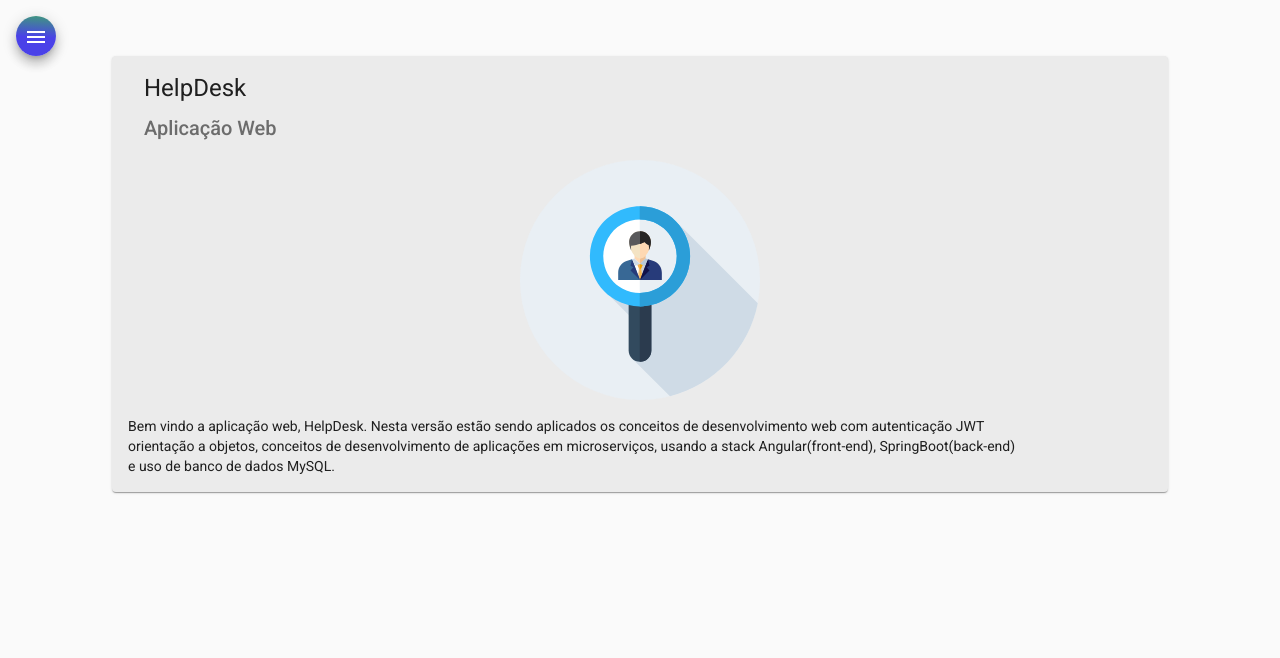
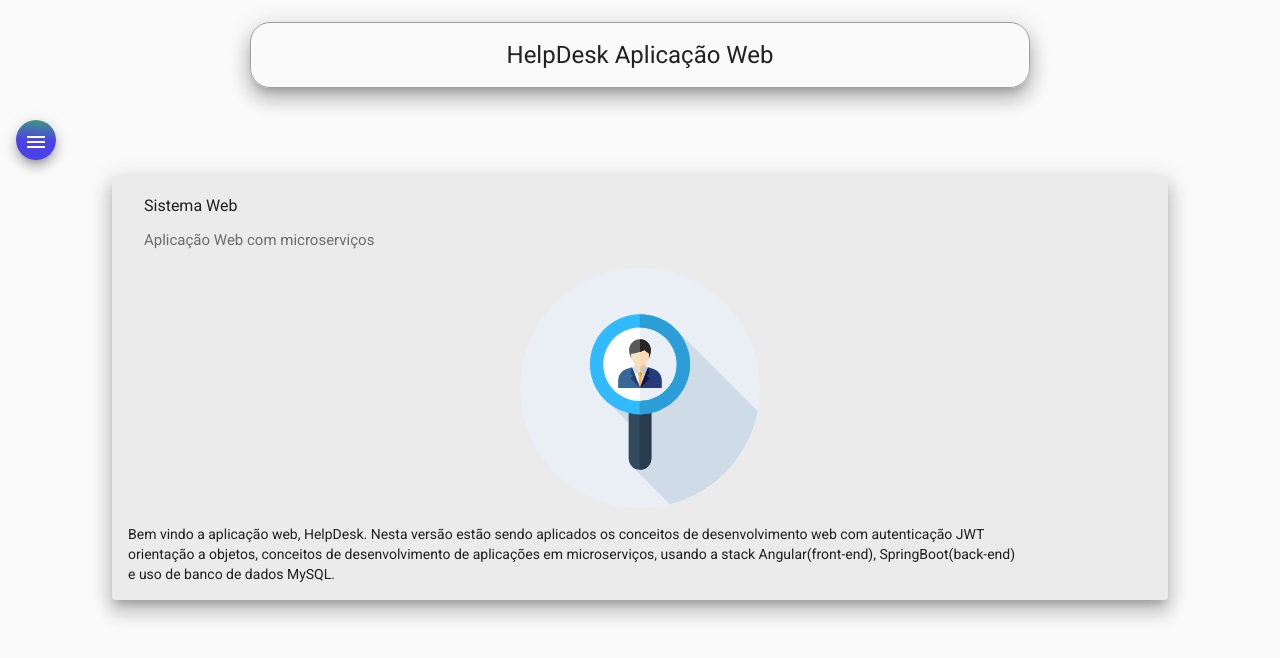
Before and after one commit to saulocapistrano/Front-Helpdesk, an Angular app in the folder front-helpdesk/helpdesk/: page /home in a window 1280 px wide. Shown: the top 658 px of the page. Built offline with nearby package versions, Linux system fonts and the light colour scheme.

Commit message:
HTML e CSS para HEADER criado

```diff
--- a/front-helpdesk/helpdesk/src/app/components/header/header.component.css
+++ b/front-helpdesk/helpdesk/src/app/components/header/header.component.css
@@ -0,0 +1,14 @@
+.container{
+    display: flex;
+    align-items: center;
+    justify-content: center;
+}
+h1{
+    margin-top: 1.4rem;
+    border: .6px solid rgb(161,159,159);
+    padding: 1rem 20%;
+    min-width: auto;
+    max-width: 100%;
+    border-radius: 20px;
+
+}
--- a/front-helpdesk/helpdesk/src/app/components/header/header.component.html
+++ b/front-helpdesk/helpdesk/src/app/components/header/header.component.html
@@ -1 +1,3 @@
-<p>header works!</p>
+<div class="container">
+    <h1 class="mat-elevation-z12">HelpDesk Aplicação Web</h1>
+</div>
--- a/front-helpdesk/helpdesk/src/app/components/home/home.component.css
+++ b/front-helpdesk/helpdesk/src/app/components/home/home.component.css
@@ -1,6 +1,6 @@
 .card{
     width: 80%;
-    margin: auto;
+    margin: 1rem auto;
     background-color: rgb(235,235,235);
 }
 img{
--- a/front-helpdesk/helpdesk/src/app/components/home/home.component.html
+++ b/front-helpdesk/helpdesk/src/app/components/home/home.component.html
@@ -1,8 +1,8 @@
-<mat-card class="card">
+<mat-card class="card mat-elevation-z12">
     <mat-card-header>
 
-      <mat-card-title><h1>HelpDesk</h1></mat-card-title>
-      <mat-card-subtitle><h2>Aplicação Web</h2></mat-card-subtitle>
+      <mat-card-title><h3>Sistema Web</h3></mat-card-title>
+      <mat-card-subtitle><h4>Aplicação Web com microserviços</h4></mat-card-subtitle>
     </mat-card-header>
     <img mat-card-image src="assets/img/human.svg" alt="Photo of a Shiba Inu">
     <mat-card-content>
--- a/front-helpdesk/helpdesk/src/app/components/nav/nav.component.html
+++ b/front-helpdesk/helpdesk/src/app/components/nav/nav.component.html
@@ -30,6 +30,7 @@
     </mat-drawer>
 
     <div class="sidenav-content">
+        <app-header></app-header>
       <button class="menu mat-elevation-z8" (click)="drawer.toggle()" mat-icon-button>
         <mat-icon>menu</mat-icon>
       </button>
```
